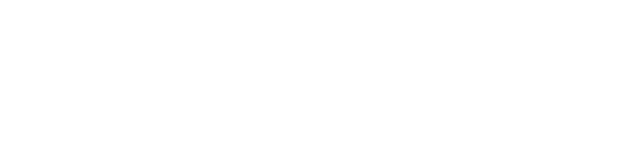
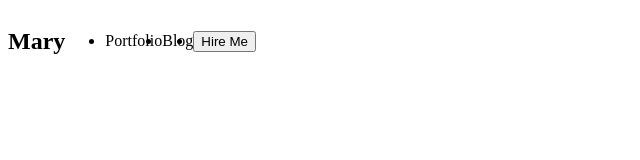
Before and after one commit to oyshe2617/first-portfolio, a plain HTML site: page index.html in a window 1280 px wide. Shown: the whole page, without its empty margins (0-640 px from the left). Drawn offline with Linux system fonts and the light colour scheme.

```diff
--- a/index.html
+++ b/index.html
@@ -4,11 +4,19 @@
 <head>
     <meta charset="UTF-8">
     <meta name="viewport" content="width=device-width, initial-scale=1.0">
-
+    <link rel="stylesheet" href="style/style.css">
 </head>
 
 <body>
     <header>
+        <nav class="navber">
+            <h2>Mary</h2>
+            <ul>
+                <li>Portfolio</li>
+                <li>Blog</li>
+                <li><button>Hire Me</button></li>
+            </ul>
+        </nav>
     </header>
     <main>
 
--- a/style/style.css
+++ b/style/style.css
@@ -0,0 +1,11 @@
+body {}
+
+.navber {
+    display: flex;
+
+}
+
+.navber ul {
+    display: flex;
+    align-items: center;
+}
```
